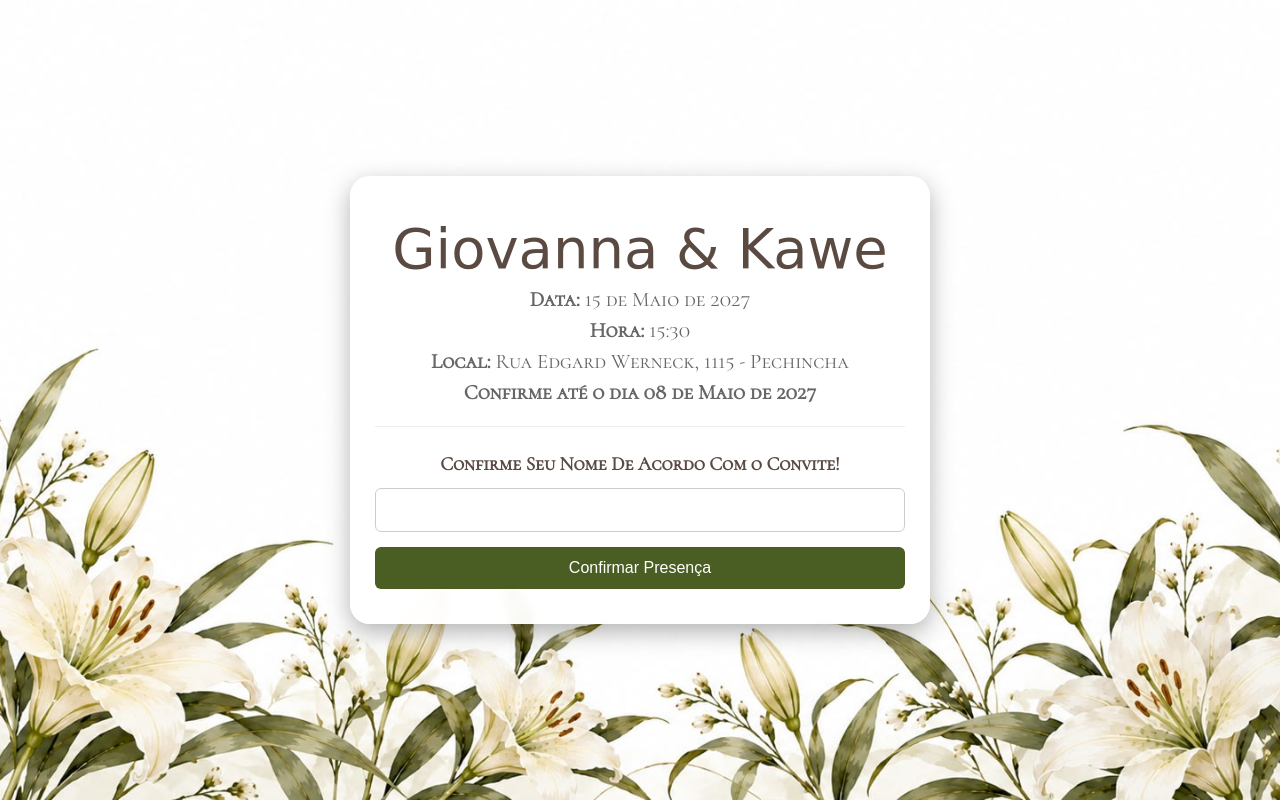
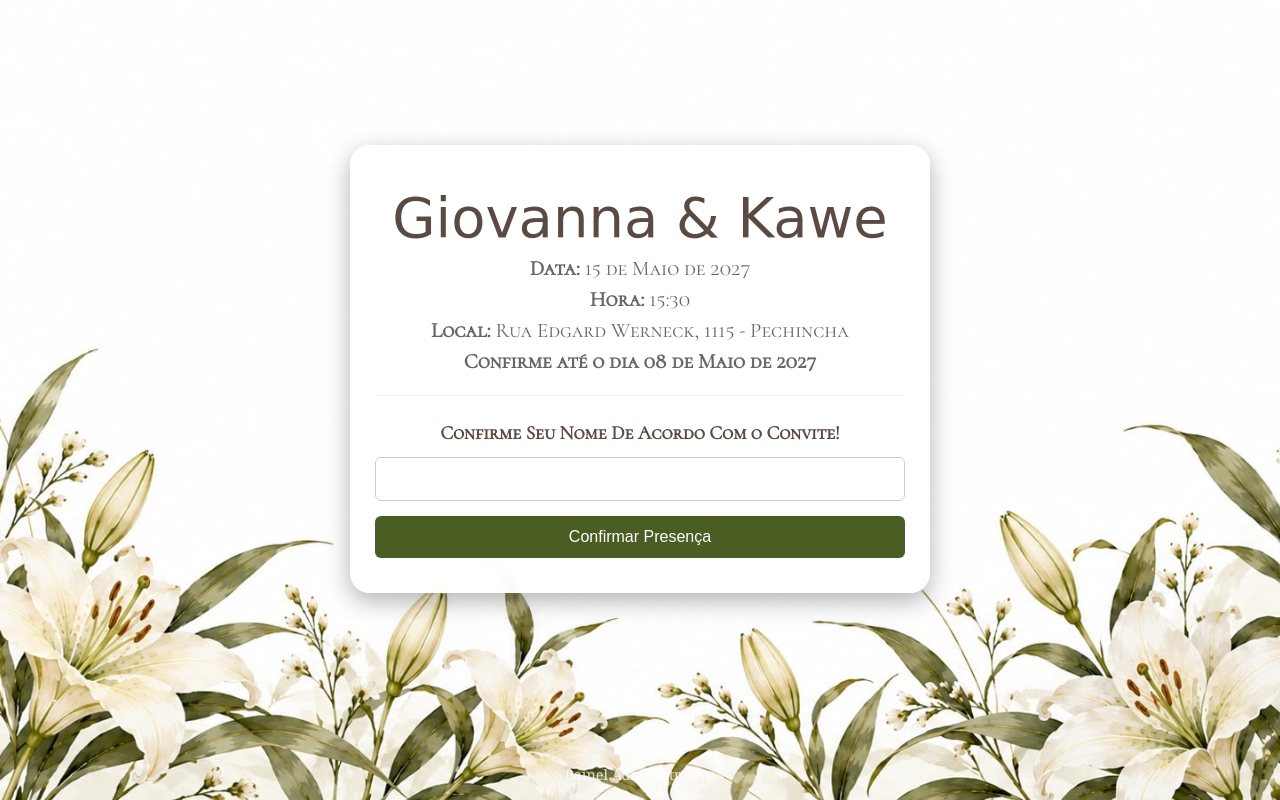
Before and after one commit to KaweAugusto/Site-de-Confirma-o, a PHP site: page / in a window 1280 px wide. Run offline with PHP 8.4, Linux system fonts and the light colour scheme; some web fonts are replaced.

Commit message:
Update index.php

```diff
--- a/index.php
+++ b/index.php
@@ -282,4 +282,8 @@ if ($_SERVER["REQUEST_METHOD"] == "POST") {
 
     </div>
 </body>
+
+    <div style="margin-top: 40px;">
+    <a href="adm.php" style="color: #fff; text-decoration: none; font-size: 0.9em; opacity: 0.8;">Painel Administrativo</a>
+</div>
 </html>
```
